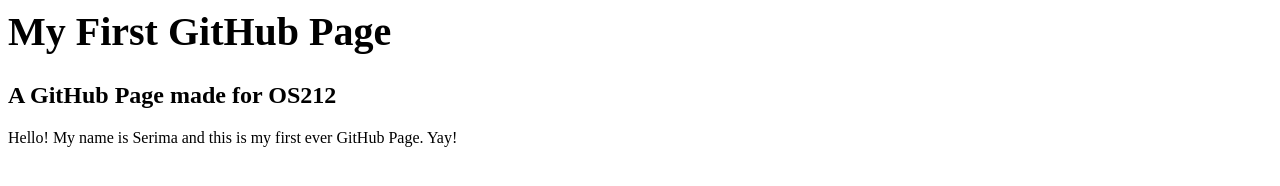
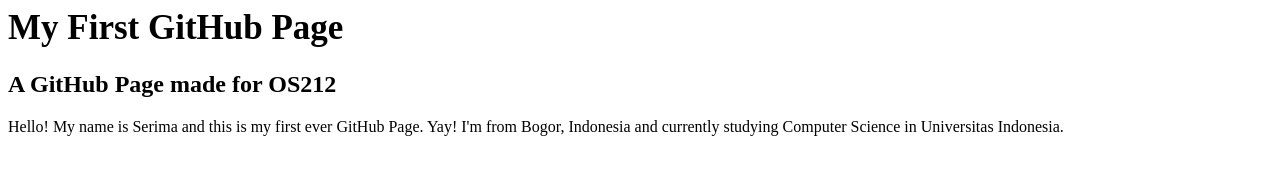
Before and after one commit to serimanrnsa/os212, a plain HTML site: page index.html in a window 1280 px wide. Drawn offline with Linux system fonts and the light colour scheme.

Commit message:
Updating index.html

```diff
--- a/index.html
+++ b/index.html
@@ -1,8 +1,10 @@
 <style>
     h1 {
-        font-size: 40px;
+        font-size: 35px;
     }
 </style>
 <h1>My First GitHub Page</h1>
 <h2>A GitHub Page made for OS212</h2>
-<p>Hello! My name is Serima and this is my first ever GitHub Page. Yay!</p>
+<p>Hello! My name is Serima and this is my first ever GitHub Page. Yay!
+    I'm from Bogor, Indonesia and currently studying Computer Science in Universitas Indonesia.
+</p>
```
